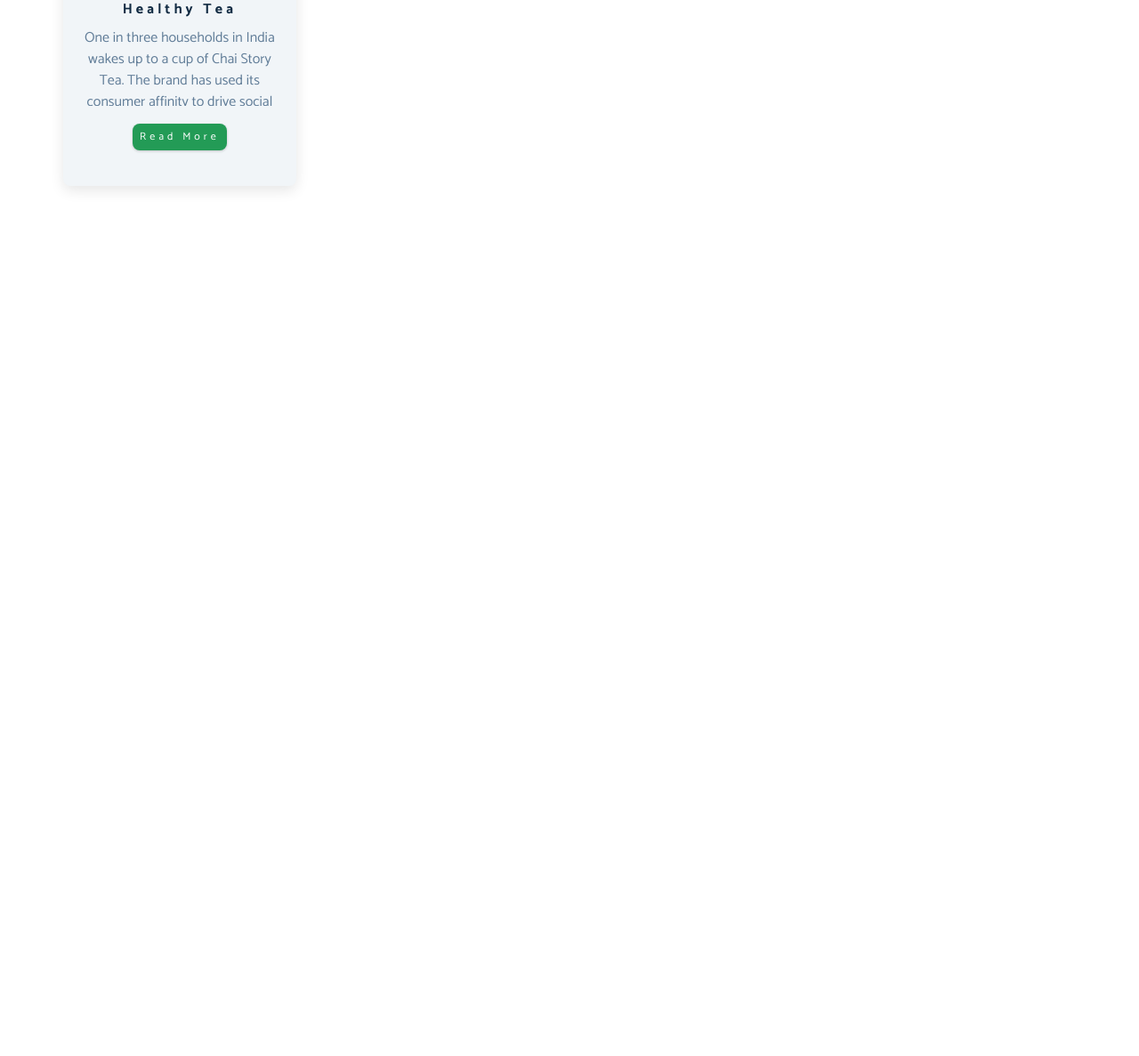
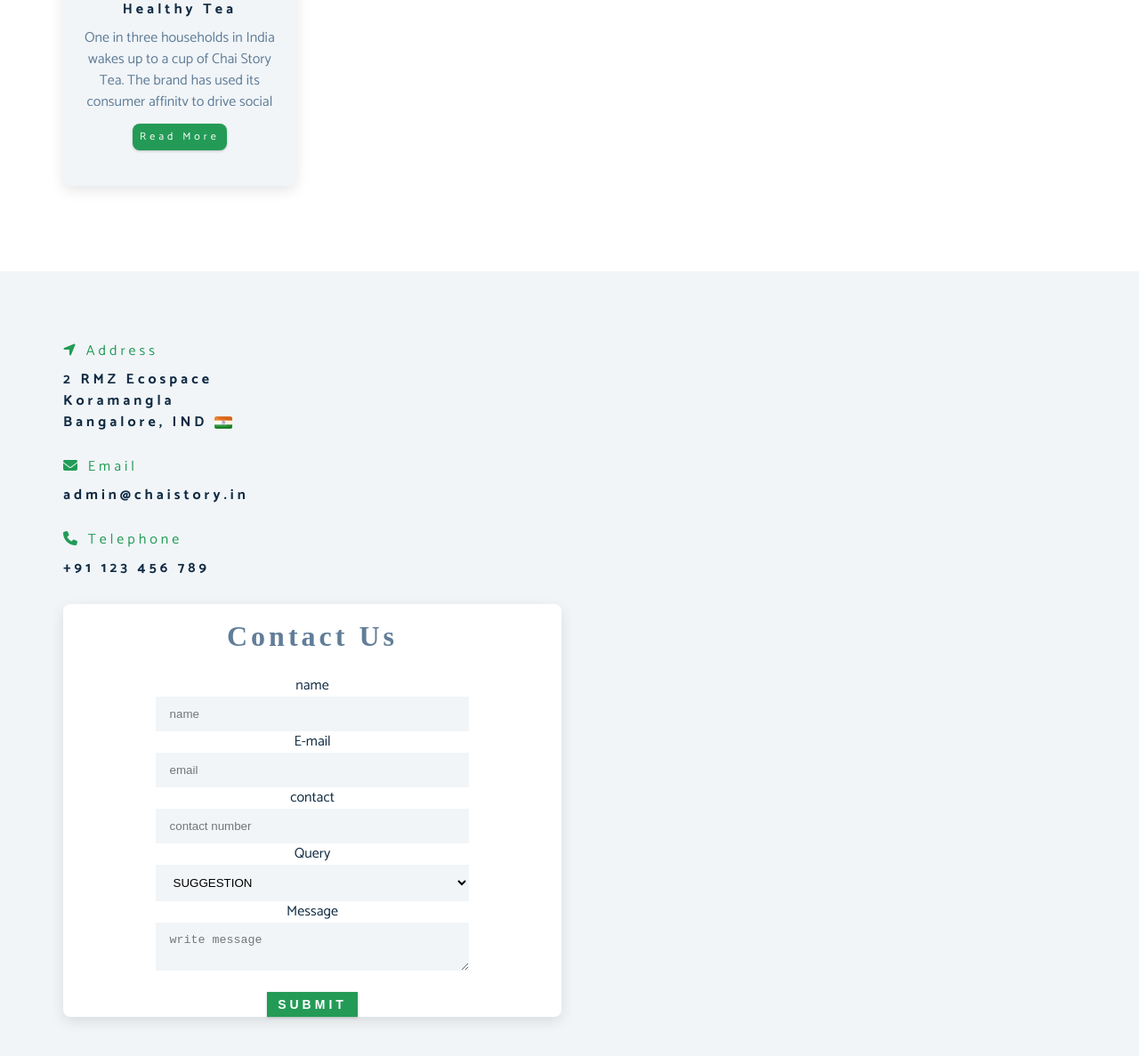
Before and after one commit to imshubhamSaha/Chai-Story-Multi-Page-layout, a plain HTML site: page index.html in a window 1280 px wide. Shown: the part 3296-4483 px from the top of the page at 89% size. Before the commit the page ends 3601 px from the top, so only its background shows below. Drawn offline with Linux system fonts and the light colour scheme; a web font is replaced by a local one.

Commit message:
feat/added contact-form

```diff
--- a/index.html
+++ b/index.html
@@ -361,5 +361,126 @@
         <!-- end of single card -->
       </div>
     </section>
+    <!-- contact section -->
+    <section class="contact">
+      <div class="section-center clearfix">
+        <!-- contact-info -->
+        <article class="contact-info">
+          <!-- contact-item -->
+          <div class="contact-item">
+            <h4 class="contact-title">
+              <span class="contact-icon"
+                ><i class="fas fa-location-arrow"></i
+              ></span>
+              address
+            </h4>
+            <h4 class="contact-text">
+              2 RMZ ecospace <br />
+              koramangla <br />
+              bangalore, IND
+              <span class="contact-flag"
+                ><img
+                  src="./assets/images/icons/flag.png"
+                  alt="India"
+                  class="contact-icon-flag"
+              /></span>
+            </h4>
+          </div>
+          <!-- end contact-item -->
+          <!-- contact-item -->
+          <div class="contact-item">
+            <h4 class="contact-title">
+              <span class="contact-icon"><i class="fas fa-envelope"></i></span>
+              email
+            </h4>
+            <h4 class="contact-text email">admin@chaistory.in</h4>
+          </div>
+          <!-- end contact-item -->
+          <!-- contact-item -->
+          <div class="contact-item">
+            <h4 class="contact-title">
+              <span class="contact-icon"><i class="fas fa-phone"></i></span>
+              telephone
+            </h4>
+            <h4 class="contact-text">+91 123 456 789</h4>
+          </div>
+          <!-- end contact-item -->
+        </article>
+        <!-- contact-form -->
+        <article class="contact-form">
+          <h3>contact us</h3>
+          <form>
+            <!-- input-group -->
+            <div class="form-group clearfix">
+              <!-- inputs -->
+              <div class="form-label">
+                <label for="name">name</label>
+              </div>
+              <div class="form-input">
+                <input
+                  type="text"
+                  name="name"
+                  class="form-control"
+                  id="name"
+                  placeholder="name"
+                  required
+                />
+              </div>
+              <div class="form-label">
+                <label for="email">E-mail</label>
+              </div>
+              <div class="form-input">
+                <input
+                  type="email"
+                  placeholder="email"
+                  name="email"
+                  class="form-control"
+                  id="email"
+                  required
+                />
+              </div>
+              <div class="form-label">
+                <label for="phone">contact</label>
+              </div>
+              <div class="form-input">
+                <input
+                  type="text"
+                  name="phone"
+                  placeholder="contact number"
+                  id="phone"
+                  class="form-control"
+                  required
+                />
+              </div>
+              <div class="form-label">
+                <label for="query">Query</label>
+              </div>
+              <div class="form-input">
+                <select name="query" id="query" class="form-control">
+                  <option value="suggestion">suggestion</option>
+                  <option value="complain">complain</option>
+                  <option value="enquiry">enquiry</option>
+                </select>
+              </div>
+              <div class="form-label">
+                <label for="message">Message</label>
+              </div>
+              <div class="form-input">
+                <textarea
+                  name="message"
+                  id="message"
+                  class="form-control"
+                  placeholder="write message"
+                  required
+                ></textarea>
+              </div>
+            </div>
+            <!-- submit button -->
+            <button type="submit" class="btn submit-btn">submit</button>
+          </form>
+        </article>
+      </div>
+    </section>
+    <!-- end of contact section -->
   </body>
 </html>
--- a/stylesheets/main.css
+++ b/stylesheets/main.css
@@ -516,3 +516,74 @@
     border: 0.375rem solid var(--clr-grey-10);
     transform:translate(-50%,50%) ;
 }
+
+/*
+=====================
+CONTACT
+=====================
+*/
+.contact {
+    background: var(--clr-grey-10);
+}
+
+.contact-info, .contact-form {
+    margin: 1rem 0;
+}
+
+.contact-item {
+    margin-bottom: 1.75rem;
+}
+.contact-title {
+    color: var(--clr-primary);
+    font-weight: 400;
+}
+
+.contact-text{
+    line-height: var(--line-height);
+}
+.email {
+    text-transform: lowercase;
+}
+.contact-flag {
+    display: inline-block;
+    position: relative;
+}
+.contact-icon-flag {
+    position: absolute;
+    width: 1.25rem;
+    inset: 0;
+    transform: translateY(-70%);
+}
+
+.contact-form {
+    background: var(--clr-white);
+    border-radius: var(--radius);
+    text-align: center;
+    box-shadow: 0 5px 15px rgba(0,0,0,0.1);
+    transition: var(--transition);
+    max-width: 35rem;
+}
+
+.contact-form:hover {
+    box-shadow: 0 5px 15px rgba(0,0,0,0.2);
+}
+
+.contact-form> h3 {
+    color: var(--clr-grey-5);
+    font-family: var(--ff-secondary);
+    padding-top:1.25rem ;
+}
+select {
+    text-transform: uppercase;
+}
+.form-group {
+    padding: 1rem 1.75rem;
+}
+
+.form-control {
+    display: inline-block;
+    width:70%;
+    background: var(--clr-grey-10);
+    padding: 0.75rem 1rem;
+    border: none;
+}
```
